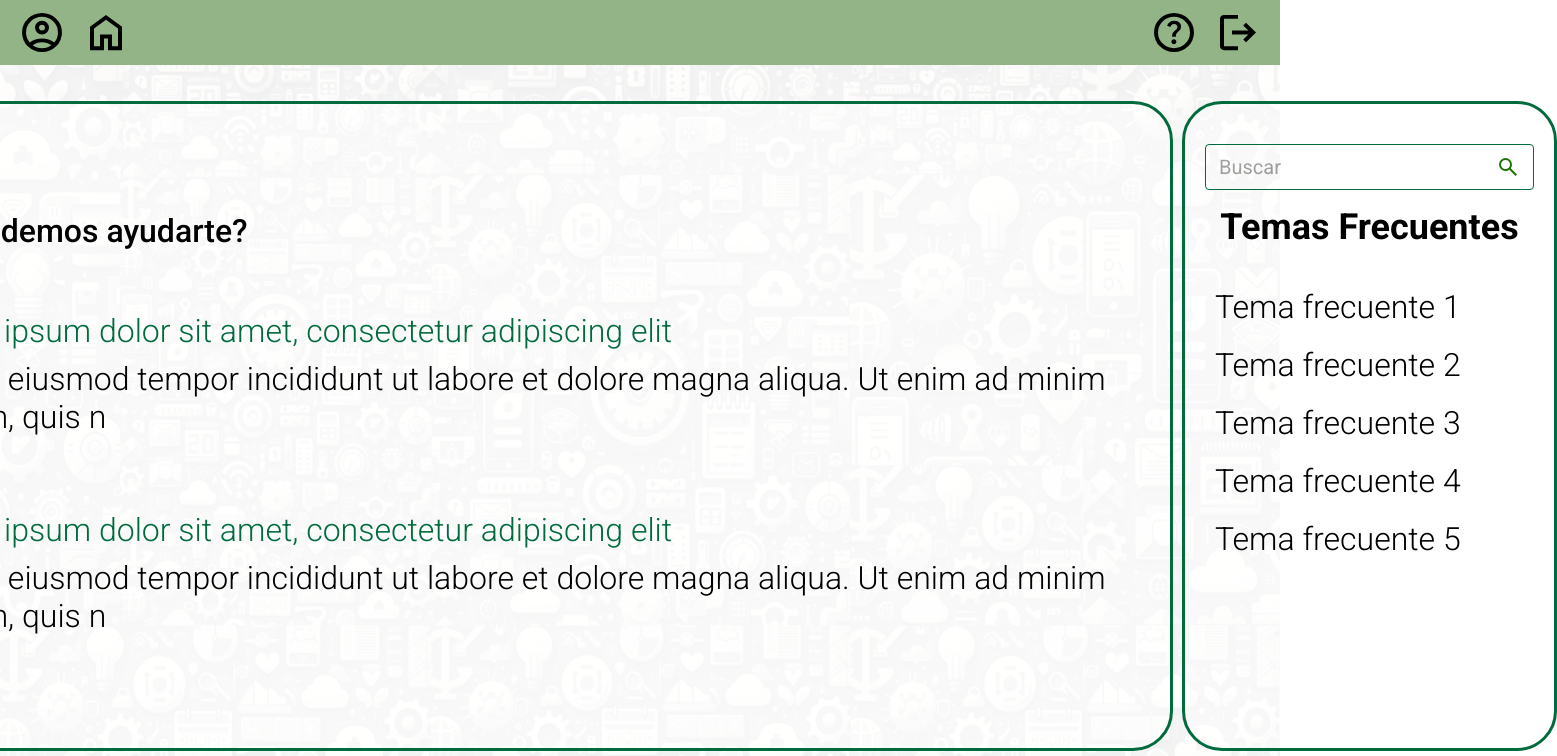
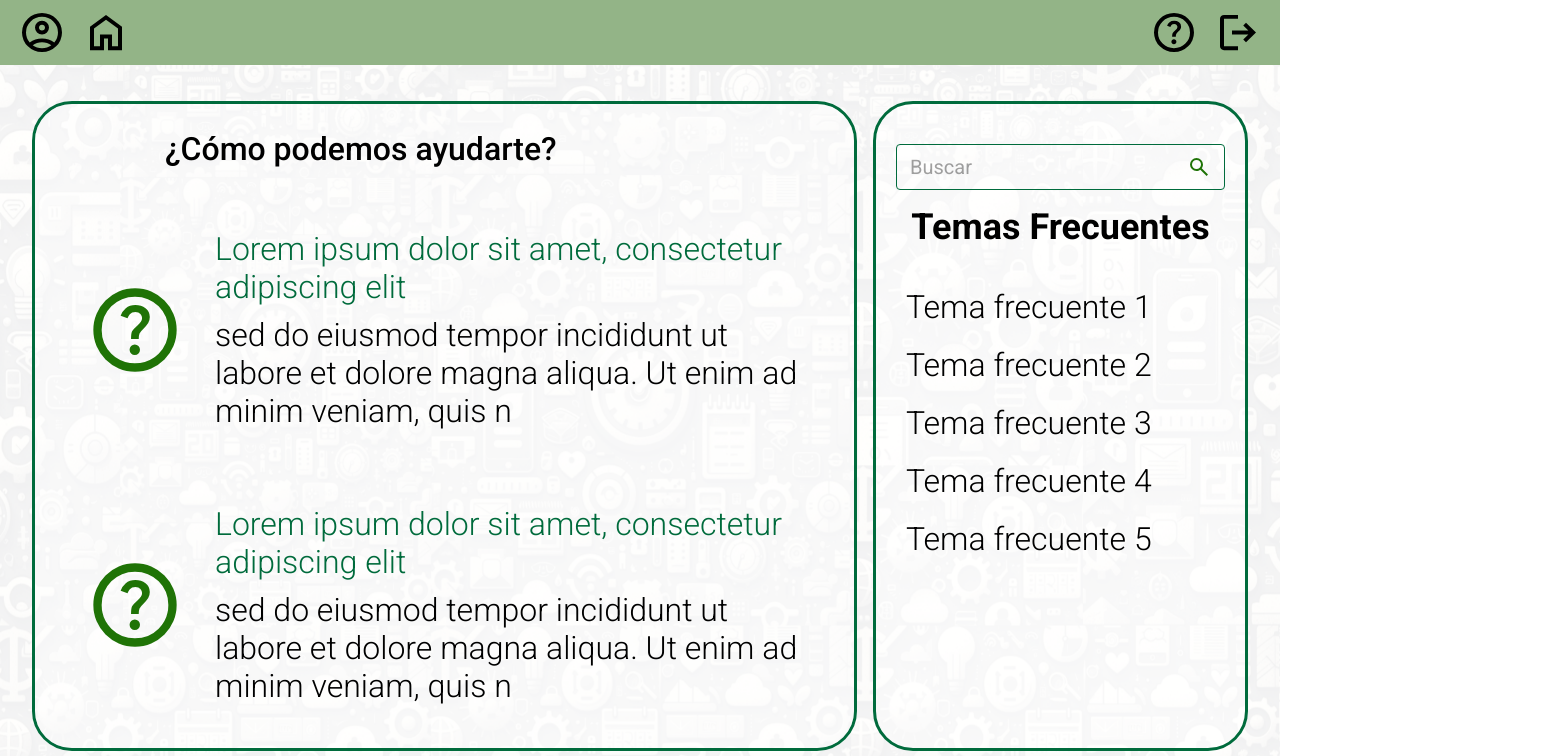
Before and after one commit to caromerom1/socialarm-web, a Next.js app: page /faq in a window 1280 px wide. Shown: the top 756 px of the page, 1557 px wide, since content can reach past the window. Built offline with nearby package versions, Linux system fonts and the light colour scheme.

Commit message:
Fix styles

```diff
--- a/src/styles/faq.module.css
+++ b/src/styles/faq.module.css
@@ -1,12 +1,13 @@
 .container {
   display: flex;
-  gap: 9px;
+  gap: 16px;
+  padding: 0 2rem;
 }
 
 .mainContainer {
   display: flex;
   height: 650px;
-  width: 1450px;
+  flex: 1;
   flex-direction: column;
   transform: translateY(4%);
   justify-content: center;
```
